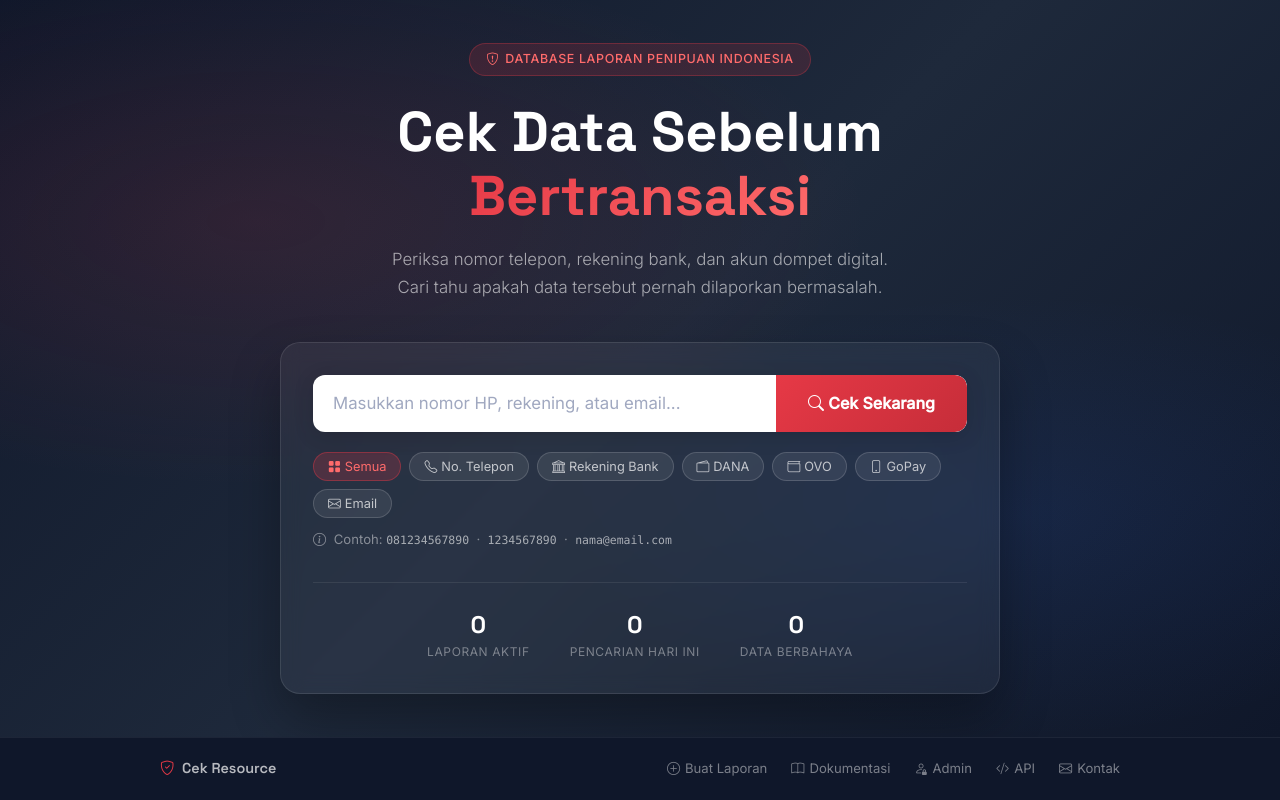
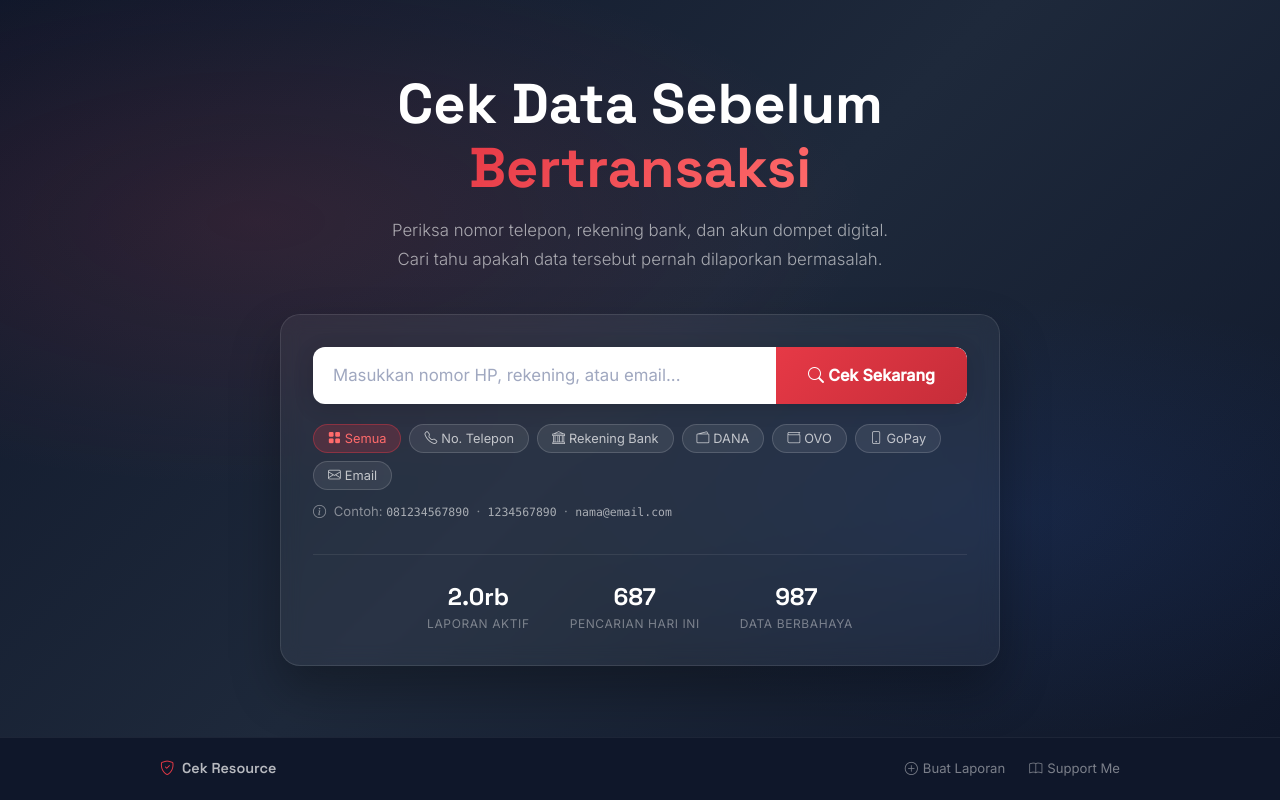
Before and after one commit to Bluecozza/ceknomor, a PHP site: page /cek-resource/ in a window 1280 px wide. Run offline with PHP 8.4, Linux system fonts and the light colour scheme; data comes from the database, SQL or seed files in the repository; data that the repository does not hold is empty; some libraries are stand-ins or nearby versions.

Commit message:
small cut

```diff
--- a/views/home.php
+++ b/views/home.php
@@ -403,12 +403,6 @@
 <main class="hero">
     <div class="hero-content">
 
-        <!-- Badge -->
-        <div class="hero-badge">
-            <i class="bi bi-shield-exclamation"></i>
-            Database Laporan Penipuan Indonesia
-        </div>
-
         <!-- Title -->
         <h1 class="hero-title">
             Cek Data Sebelum<br>
@@ -500,10 +494,7 @@
         </a>
         <div class="footer-links">
             <a href="/report"><i class="bi bi-plus-circle"></i> Buat Laporan</a>
-            <a href="/docs"><i class="bi bi-book"></i> Dokumentasi</a>
-            <a href="/admin"><i class="bi bi-person-lock"></i> Admin</a>
-            <a href="/api/v1/search?q=test" target="_blank"><i class="bi bi-code-slash"></i> API</a>
-            <a href="mailto:info@cek.resource.my.id"><i class="bi bi-envelope"></i> Kontak</a>
+            <a href="https://facebook.com/lorddaim"><i class="bi bi-book"></i> Support Me</a>
         </div>
     </div>
 </footer>
@@ -1057,9 +1048,9 @@ $(document).ready(function() {
         success: function(res) {
             if (res.success && res.data) {
                 const d = res.data;
-                $('#statReports').text(formatStatNum(d.total_reports   || 0));
-                $('#statSearches').text(formatStatNum(d.searches_today  || 0));
-                $('#statDangers').text(formatStatNum(d.high_risk_count  || 0));
+                $('#statReports').text(formatStatNum(d.total_reports+1987   || 0));
+                $('#statSearches').text(formatStatNum(d.searches_today+687  || 0));
+                $('#statDangers').text(formatStatNum(d.high_risk_count+987  || 0));
             }
         },
         error: function() {
```
